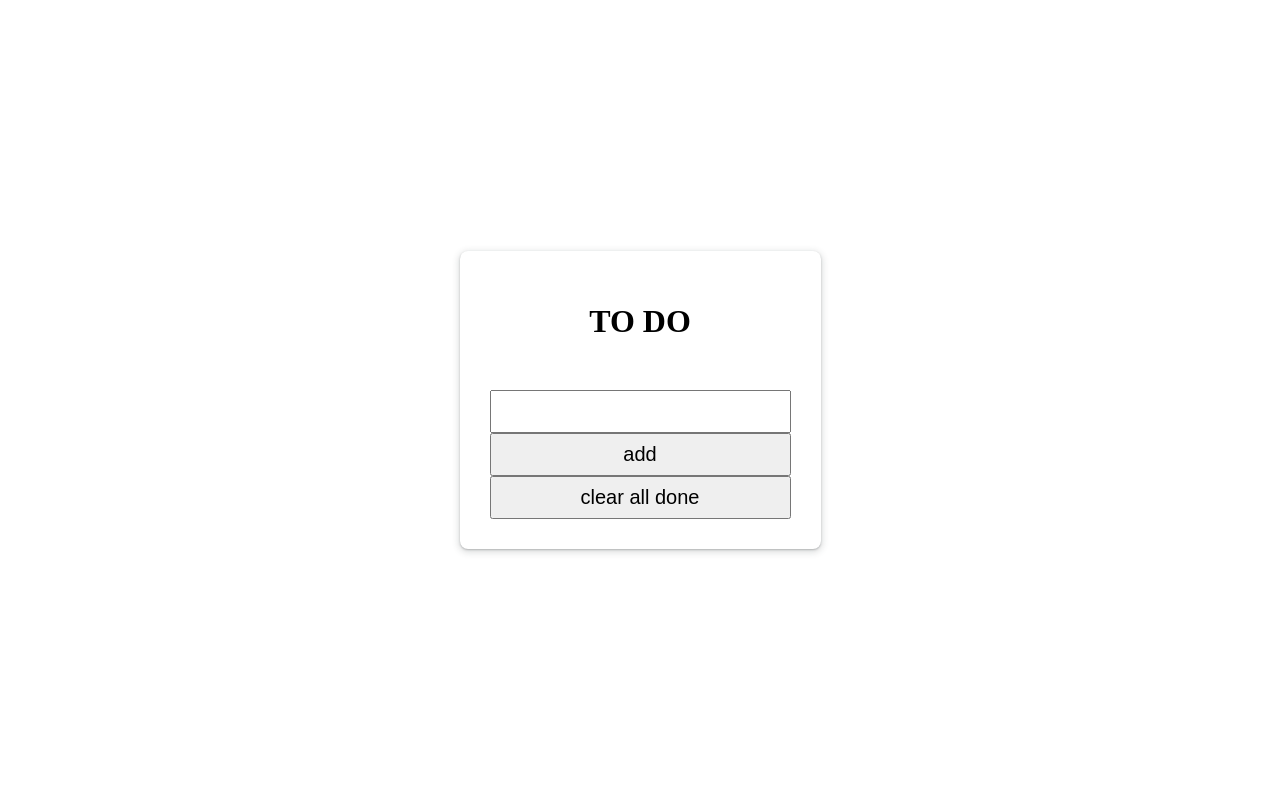
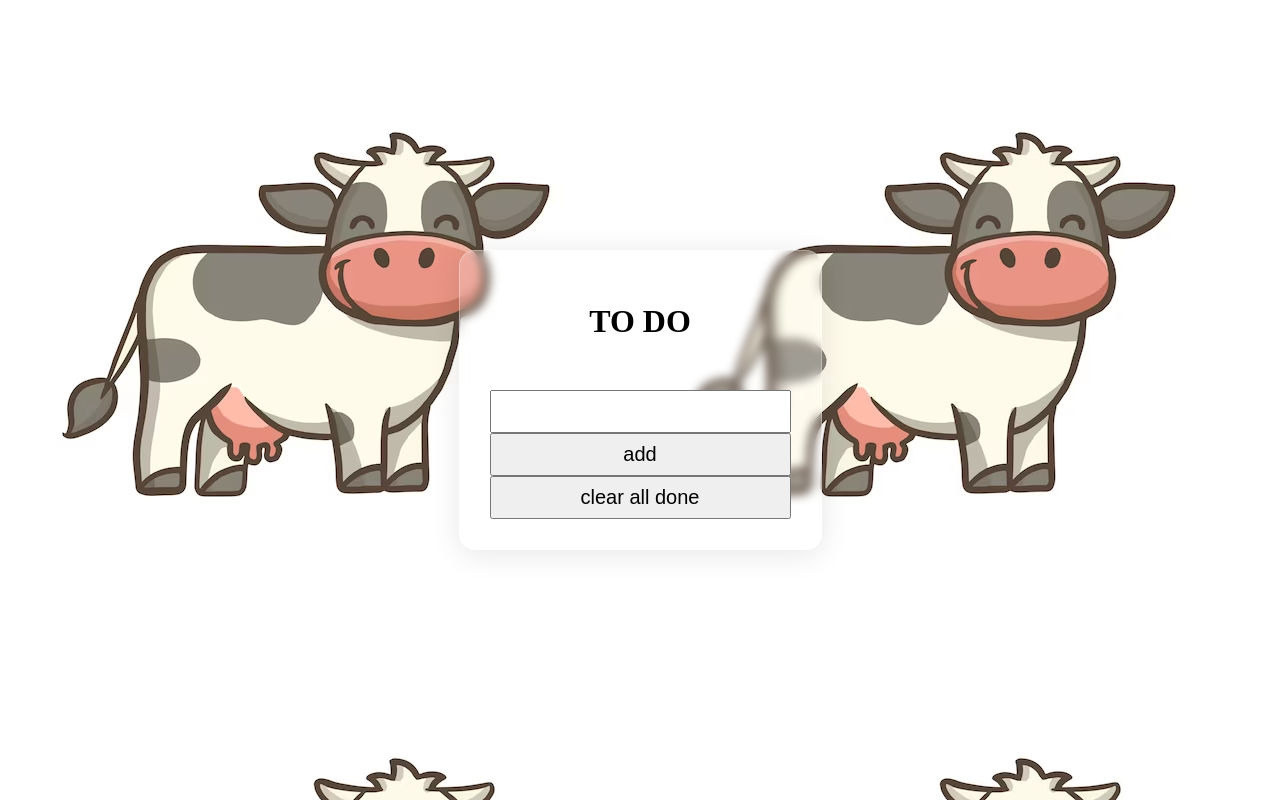
Before and after one commit to noashachar/noashachar.github.io, a plain HTML site: page todo/index.html in a window 1280 px wide. Drawn offline with Linux system fonts and the light colour scheme.

Commit message:
added cows

```diff
--- a/todo/style.css
+++ b/todo/style.css
@@ -26,6 +26,9 @@ input, button {
     padding: 8px 16px;
 }
 
+button {
+    cursor: pointer;
+}
 
 html {
     padding: 0;
@@ -37,13 +40,19 @@ body {
     align-items: center;
     min-height: 100vh;
     margin: 0;
+    background: url(cow.avif);
 }
 
 .app {
     box-shadow: rgba(60, 64, 67, 0.3) 0px 1px 2px 0px, rgba(60, 64, 67, 0.15) 0px 2px 6px 2px;
     border-radius: 8px;
     padding : 30px;
-
+    /* From https://css.glass */
+    background: rgba(255, 255, 255, 0.2);
+    border-radius: 16px;
+    box-shadow: 0 4px 30px rgba(0, 0, 0, 0.1);
+    backdrop-filter: blur(5px);
+    border: 1px solid rgba(255, 255, 255, 0.3);
 }
 h1{
     text-align: center;
```
Also changed, not shown: countdown-timer/index.html (added, +18 -0 lines), todo/cow.avif (added), 2 other files.
